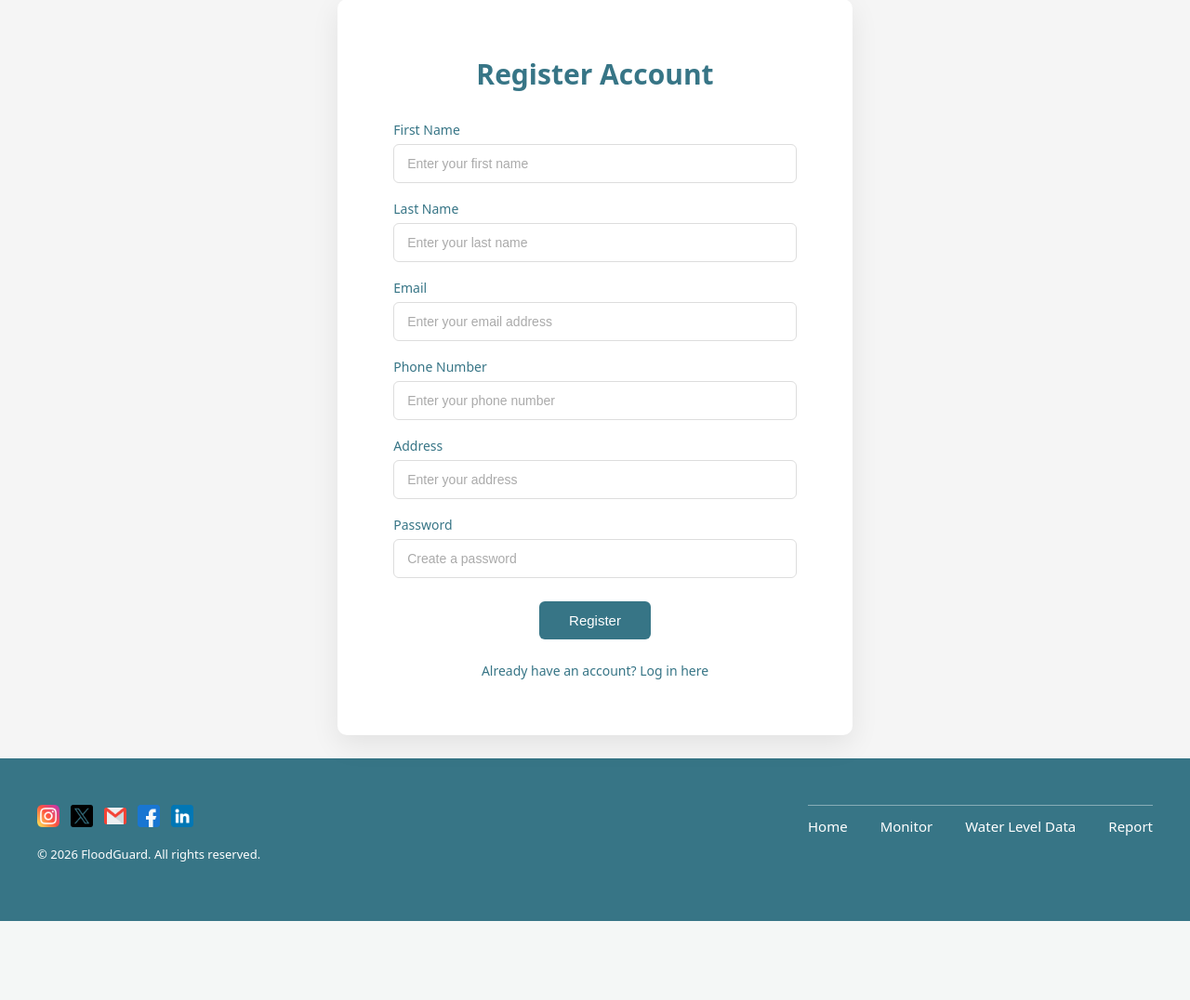
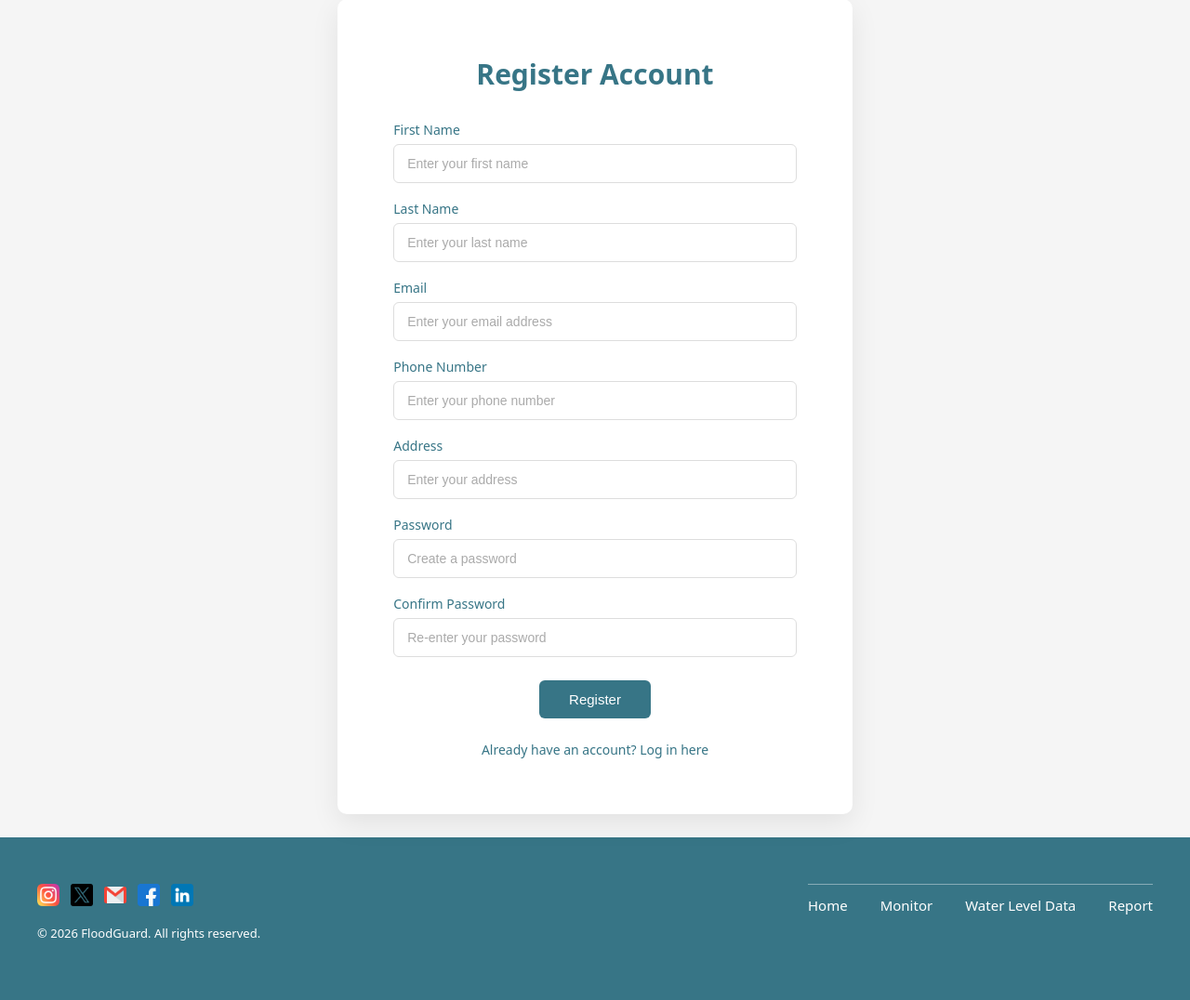
Before and after one commit to Germenio5/FloodGuard, a PHP site: page /views/register-user.php in a window 1280 px wide. Shown: the part 96-1172 px from the top of the page at 93% size. Before the commit the page ends 1087 px from the top, so only its background shows below. Run offline with PHP 8.4, Linux system fonts and the light colour scheme.

Commit message:
Updated Register Controller and Views and Affected Areas Controller

```diff
--- a/controllers/register-controller.php
+++ b/controllers/register-controller.php
@@ -12,12 +12,13 @@ $old = [
 ];
 
 $errors = [
-    'first_name' => "",
-    'last_name'  => "",
-    'email'      => "",
-    'phone'      => "",
-    'address'    => "",
-    'password'   => ""
+    'first_name'      => "",
+    'last_name'       => "",
+    'email'           => "",
+    'phone'           => "",
+    'address'         => "",
+    'password'        => "",
+    'confirm_password'=> ""
 ];
 
 if(isset($_GET['error'])) {
@@ -52,6 +53,10 @@ if(isset($_GET['error'])) {
             $errors['password'] = "Must contain uppercase, lowercase and number.";
             break;
 
+        case "passmatch":
+            $errors['confirm_password'] = "Passwords do not match.";
+            break;
+
     }
 
 }
--- a/views/register-user.php
+++ b/views/register-user.php
@@ -106,6 +106,18 @@ include '../controllers/register-controller.php';
                 </small>
             </div>
 
+            <div class="form-group">
+                <label>Confirm Password</label>
+
+                <input type="password"
+                    name="confirm_password"
+                    placeholder="Re-enter your password" required>
+
+                <small class="error-box">
+                    <?= $errors['confirm_password'] ?>
+                </small>
+            </div>
+
             <button type="submit" class="submit-btn">
                 Register
             </button>
```
Also changed, not shown: controllers/affected-areas-controller.php (+23 -8 lines), controllers/process-register.php (+13 -7 lines).
